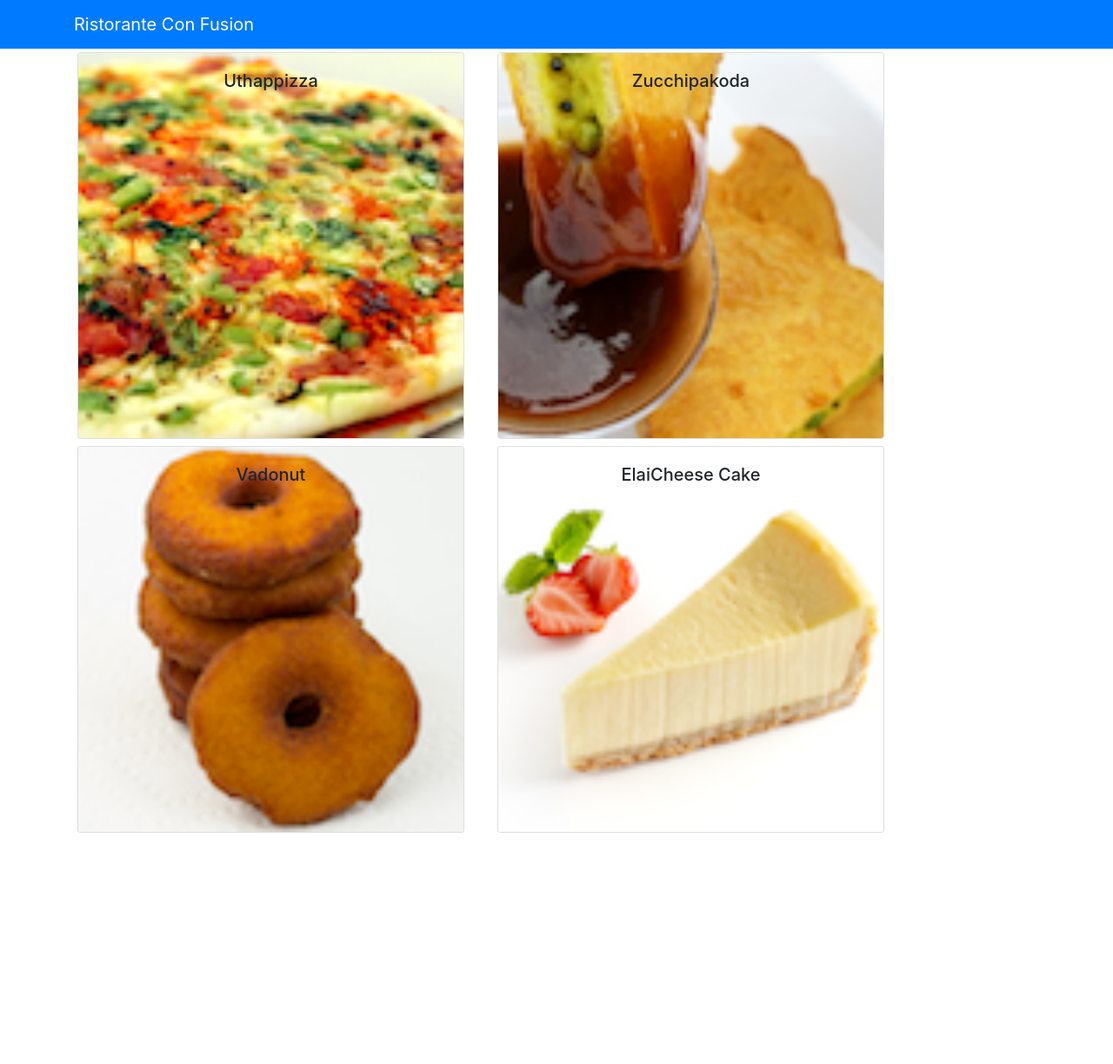
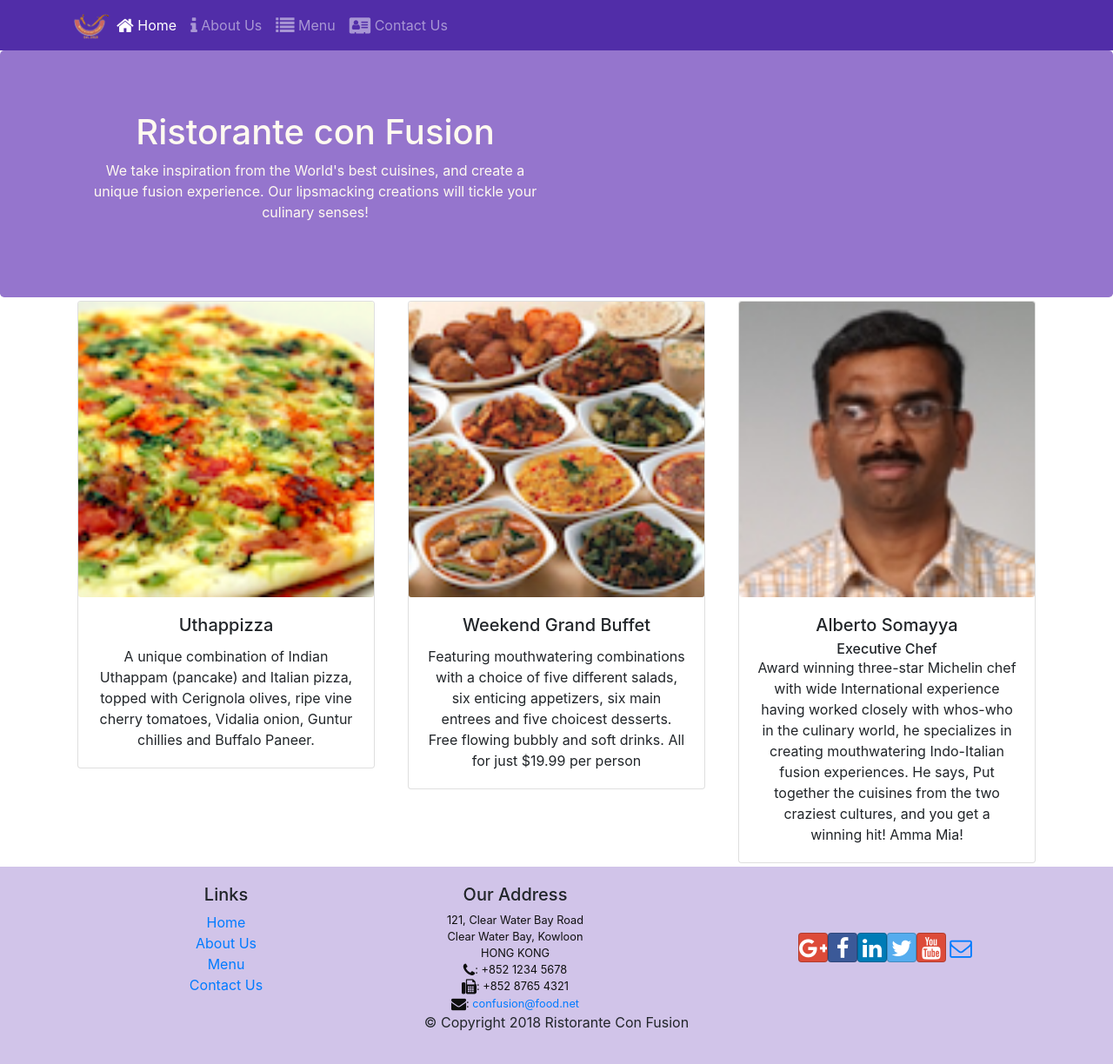
Before and after one commit to TejaChilumula/ReactJs_Restaurant_Website, a React (Create React App) app: page /home in a window 1280 px wide. Shown: the whole page at 87% size. Before the commit the page ends 962 px from the top, so only its background shows below. Built offline with nearby package versions, Linux system fonts and the light colour scheme.

Commit message:
except aboutus

```diff
--- a/package.json
+++ b/package.json
@@ -7,9 +7,12 @@
     "@testing-library/react": "^9.5.0",
     "@testing-library/user-event": "^7.2.1",
     "bootstrap": "^4.0.0",
+    "bootstrap-social": "^5.1.1",
+    "font-awesome": "^4.7.0",
     "react": "^16.13.1",
     "react-dom": "^16.13.1",
     "react-popper": "^0.9.2",
+    "react-router-dom": "^4.2.2",
     "react-scripts": "3.4.3",
     "reactstrap": "^5.0.0"
   },
--- a/src/App.css
+++ b/src/App.css
@@ -1,5 +1,38 @@
 .App {
   text-align: center;
+}
+.row-header{
+  margin:0px auto;
+  padding:0px auto;
+}
+
+.row-content {
+  margin:0px auto;
+  padding: 50px 0px 50px 0px;
+  border-bottom: 1px ridge;
+  min-height:400px;
+}
+
+.footer{
+  background-color: #D1C4E9;
+  margin:0px auto;
+  padding: 20px 0px 20px 0px;
+}
+.jumbotron {
+  padding:70px 30px 70px 30px;
+  margin:0px auto;
+  background: #9575CD ;
+  color:floralwhite;
+}
+
+address{
+  font-size:80%;
+  margin:0px;
+  color:#0f0f0f;
+}
+
+.navbar-dark {
+  background-color: #512DA8;
 }
 
 .App-logo {
--- a/src/App.js
+++ b/src/App.js
@@ -6,15 +6,20 @@ import { DISHES } from './shared/Dishes';
 import './App.css';
 import { render } from '@testing-library/react';
 import Main from './components/Maincomponent'
+import 'font-awesome/css/font-awesome.css';
+import 'bootstrap-social/bootstrap-social.css';
+import {BrowserRouter } from 'react-router-dom';
 
 class App extends Component {
   constructor(props){
     super(props);}
   render() {
   return (
+    <BrowserRouter>
     <div className="App">
         <Main />
     </div>
+    </BrowserRouter>
   );
 }
 }
--- a/src/components/ContactComponent.js
+++ b/src/components/ContactComponent.js
@@ -1,8 +1,21 @@
 import React from 'react';
-
+import {Breadcrumb,BreadcrumbItem } from 'reactstrap';
+import {Link } from 'react-router-dom'
 function Contact(props) {
     return(
         <div className="container">
+             <div className="row">
+            <Breadcrumb>
+                <BreadcrumbItem> <Link to='/home'>Home</Link> </BreadcrumbItem>
+                <BreadcrumbItem active>Menu</BreadcrumbItem>
+            </Breadcrumb>
+            <div className="col-12">
+                <h3>
+                    ContactUs
+                </h3>
+                <hr />
+            </div>
+            </div>
             <div className="row row-content">
                 <div className="col-12">
                 <h3>Location Information</h3>
--- a/src/components/Dishdetails.js
+++ b/src/components/Dishdetails.js
@@ -1,7 +1,7 @@
 import React, { Component } from 'react';
-import { Media } from 'reactstrap';
-import { Card ,CardImg ,CardText , CardBody,CardTitle, CardImgOverlay } from 'reactstrap';
+import { Card ,CardImg ,CardText , CardBody,CardTitle, CardImgOverlay, Breadcrumb , BreadcrumbItem} from 'reactstrap';
 import Menu from './Menucompo';
+import {Link } from 'react-router-dom';
 import { unstable_renderSubtreeIntoContainer } from 'react-dom';
 
     function  RenderDish({dish}) {
@@ -60,10 +60,23 @@ import { unstable_renderSubtreeIntoContainer } from 'react-dom';
         const Dishdetail = (props) => {
             if(props.dish!=null){
             return(
+                <div className="container">
+                     <div className="row">
+            <Breadcrumb>
+                <BreadcrumbItem> <Link to='/menu'>Menu</Link> </BreadcrumbItem>
+                <BreadcrumbItem active>{props.dish.name}</BreadcrumbItem>
+            </Breadcrumb>
+            <div className="col-12">
+                <h3>
+                    {props.dish.name}
+                </h3>
+                <hr />
+            </div>
+            </div>
                 <div className="row">
                     < RenderDish dish={props.dish}/>
-                    < Rendercomments comments = {props.dish.comments} />
-
+                    < Rendercomments comments = {props.comments} />
+                    </div>
                 </div>
             );}
         else{
--- a/src/components/HeaderComponent.js
+++ b/src/components/HeaderComponent.js
@@ -1,3 +1,4 @@
+import React , { Component} from 'react';
 import { Nav, Navbar, NavbarBrand, NavbarToggler, Collapse, NavItem, Jumbotron } from 'reactstrap';
 import { NavLink } from 'react-router-dom';
 
@@ -56,3 +57,4 @@ class Header extends Component {
         );
     }
 }
+export default Header;
--- a/src/components/Maincomponent.js
+++ b/src/components/Maincomponent.js
@@ -1,8 +1,16 @@
 import React, { Component } from 'react';
 import { Navbar, NavbarBrand } from 'reactstrap';
 import Menu from './Menucompo';
+import Contact from './ContactComponent';
 import DishDetail from './Dishdetails';
 import { DISHES } from '../shared/Dishes';
+import Home from './HomeComponent';
+import Header from './HeaderComponent';
+import Footer from './Footercomponent';
+import { LEADERS } from '../shared/leaders';
+import { PROMOTIONS } from '../shared/promotions';
+import { COMMENTS } from '../shared/comments';
+import {Switch , Route , Redirect } from 'react-router-dom';
 
 class Main extends Component {
 
@@ -10,25 +18,39 @@ class Main extends Component {
     super(props);
     this.state = {
         dishes: DISHES,
-        selectedDish: null
+        comments:COMMENTS,
+        leaders:LEADERS,
+        promotions:PROMOTIONS,
     };
-  }
-
-  onDishSelect(dishId) {
-    this.setState({ selectedDish: dishId});
   }
 
 
   render() {
+    const HomePage = () => {
+      return(
+          <Home dish={this.state.dishes.filter((dish) => dish.featured)[0]}
+          promotion={this.state.promotions.filter((promo) => promo.featured)[0]}
+          leader={this.state.leaders.filter((leader) => leader.featured)[0]}
+           />
+      );
+    }
+    const DishWithId = ({match}) => {
+      return(
+        <DishDetail dish={this.state.dishes.filter((dish) => dish.id === parseInt(match.params.dishId,10))[0]}
+          comments={this.state.comments.filter((comment) => comment.dishId === parseInt(match.params.dishId,10))} />
+    );
+    }
     return (
       <div>
-        <Navbar dark color="primary">
-          <div className="container">
-            <NavbarBrand href="/">Ristorante Con Fusion</NavbarBrand>
-          </div>
-        </Navbar>
-        <Menu dishes={this.state.dishes} onClick={(dishId) => this.onDishSelect(dishId)} />
-        <DishDetail dish={this.state.dishes.filter((dish) => dish.id === this.state.selectedDish)[0]} />
+        <Header />
+            <Switch>
+                <Route path='/home' component={HomePage} />
+                <Route exact path='/menu' component={() => <Menu dishes={this.state.dishes} />} />
+                <Route exact path='/contactus' component={Contact}/>
+                <Route path='/menu/:dishId' component={DishWithId} />
+                <Redirect to="/home" />
+            </Switch>
+        <Footer />
       </div>
     );
   }
--- a/src/components/Menucompo.js
+++ b/src/components/Menucompo.js
@@ -1,15 +1,17 @@
 import React from 'react';
 import { Card, CardImg, CardImgOverlay, CardText, CardBody,
-  CardTitle } from 'reactstrap';
+  CardTitle ,Breadcrumb,BreadcrumbItem} from 'reactstrap';
 import Dishdetail from './Dishdetails';
+import {Link } from 'react-router-dom';
 function RenderMenuItem({dish, onClick}) {
   return (
-    <Card
-        onClick={() => onClick(dish.id)}>
+    <Card>
+        <Link to= {`/menu/${dish.id}`}>
         <CardImg width="100%" src={dish.image} alt={dish.name} />
         <CardImgOverlay>
             <CardTitle>{dish.name}</CardTitle>
         </CardImgOverlay>
+        </Link>
     </Card>
 );
 }
@@ -19,13 +21,25 @@ const Menu = (props) => {
 const menu = props.dishes.map((dish) => {
     return (
         <div className="col-12 col-md-5 m-1"  key={dish.id}>
-            <RenderMenuItem dish={dish} onClick={props.onClick} />
+            <RenderMenuItem dish={dish}  />
         </div>
     );
 });
 
 return (
     <div className="container">
+        <div className="row">
+            <Breadcrumb>
+                <BreadcrumbItem> <Link to='/home'>Home</Link> </BreadcrumbItem>
+                <BreadcrumbItem active>Menu</BreadcrumbItem>
+            </Breadcrumb>
+            <div className="col-12">
+                <h3>
+                    Menu
+                </h3>
+                <hr />
+            </div>
+        </div>
         <div className="row">
             {menu}
         </div>
```
Also changed, not shown: 1 other file (tests, documents, lock files or other folders).
